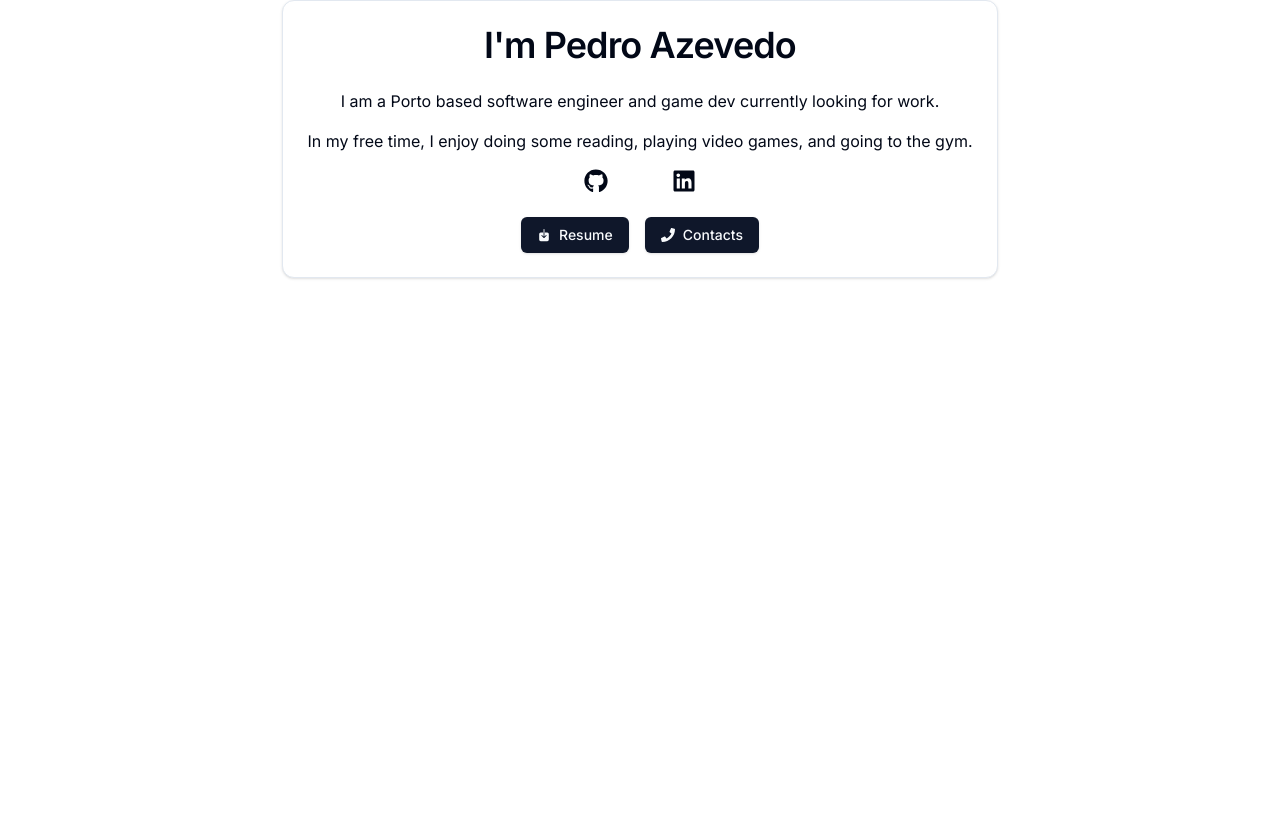
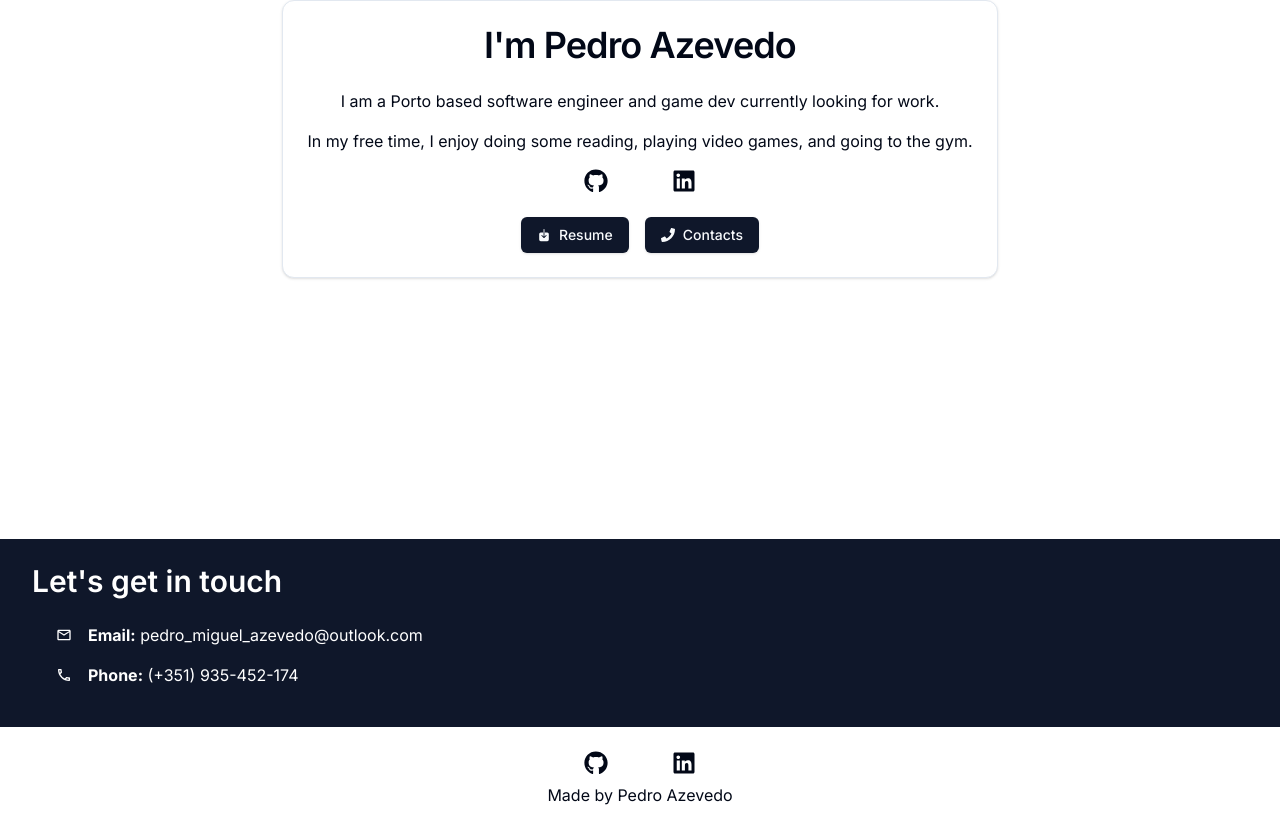
Before and after one commit to Pedrag1234/mycvwebsite, a Next.js app in the folder mywebsitecv/: page / in a window 1280 px wide. Shown: the part 301-1132 px from the top of the page. Before the commit the page ends 840 px from the top, so only its background shows below. Built offline with nearby package versions, Linux system fonts and the light colour scheme.

Commit message:
Feat: Contacts and Footer Layout Complete

```diff
--- a/mywebsitecv/src/app/page.tsx
+++ b/mywebsitecv/src/app/page.tsx
@@ -1,9 +1,16 @@
+import Contacts from "@/components/Contacts/contacts";
+import Footer from "@/components/Footer/footer";
 import Intro from "@/components/Introduction/intro";
 import NavBar from "@/components/NavBar/navbar";
 import Image from "next/image";
 
 export default function Home() {
   return (
-    <><NavBar /><Intro /></>
+    <>
+      <NavBar />
+      <Intro />
+      <Contacts />
+      <Footer />
+    </>
   );
 }
--- /dev/null
+++ b/mywebsitecv/src/components/Contacts/contacts.tsx
@@ -0,0 +1,31 @@
+import React from "react";
+import {
+    MdOutlineEmail,
+    MdOutlinePhone
+} from "react-icons/md";
+
+export default function Contacts() {
+
+    const contacts = [
+        { title: "Email", content: "pedro_miguel_azevedo@outlook.com", icon: <MdOutlineEmail style={{ color: 'white' }} /> },
+        { title: "Phone", content: "(+351) 935-452-174", icon: <MdOutlinePhone style={{ color: 'white' }} /> },
+    ];
+
+    return (
+        <section id="contacts" className="bg-primary w-full border-b md:border-0">
+            <div className="container mx-auto">
+                <h2 className="text-3xl font-semibold pt-6 mb-6 text-white">Let's get in touch</h2>
+                <div className="max-w-md pb-6 pl-6">
+                    {contacts.map((contact, idy) => (
+                        <div className="flex items-center mb-4" key={idy}>
+                            {contact.icon}
+                            <p className="text-white ml-4">
+                                <span className="font-bold">{contact.title}:</span> {contact.content}
+                            </p>
+                        </div>
+                    ))}
+                </div>
+            </div>
+        </section>
+    );
+}
--- /dev/null
+++ b/mywebsitecv/src/components/Footer/footer.tsx
@@ -0,0 +1,16 @@
+import {
+    FaGithub,
+    FaLinkedin,
+} from "react-icons/fa";
+
+export default function Footer() {
+    return (
+        <footer id="footer" className="w-full border-b md:border-0 pt-6 pb-6">
+            <div className="flex justify-center space-x-16">
+                <FaGithub size={24} />
+                <FaLinkedin size={24} />
+            </div>
+            <p className="flex justify-center pt-2">Made by Pedro Azevedo</p>
+        </footer>
+    )
+}
--- a/mywebsitecv/src/components/Introduction/intro.tsx
+++ b/mywebsitecv/src/components/Introduction/intro.tsx
@@ -17,7 +17,7 @@ import {
 
 export default function Intro() {
     return (
-        <div id="#home" className="flex items-center justify-center h-screen">
+        <section id="home" className="flex items-center justify-center h-screen">
             <Card>
                 <CardHeader>
                     <CardTitle className="flex justify-center text-4xl">I'm Pedro Azevedo</CardTitle>
@@ -43,6 +43,6 @@ export default function Intro() {
                     </Button>
                 </CardFooter>
             </Card>
-        </div>
+        </section>
     );
 }
--- a/mywebsitecv/src/components/NavBar/navbar.tsx
+++ b/mywebsitecv/src/components/NavBar/navbar.tsx
@@ -21,7 +21,7 @@ export default function Navbar() {
         { title: "Home", path: "#home", icon: <FaHome /> },
         { title: "About Me", path: "#about", icon: <IoPersonSharp /> },
         { title: "Projects", path: "#projs", icon: <IoGrid /> },
-        { title: "Contacts", path: "#conatcts", icon: <FaPhone /> },
+        { title: "Contacts", path: "#contacts", icon: <FaPhone /> },
     ]
 
     return (
```
